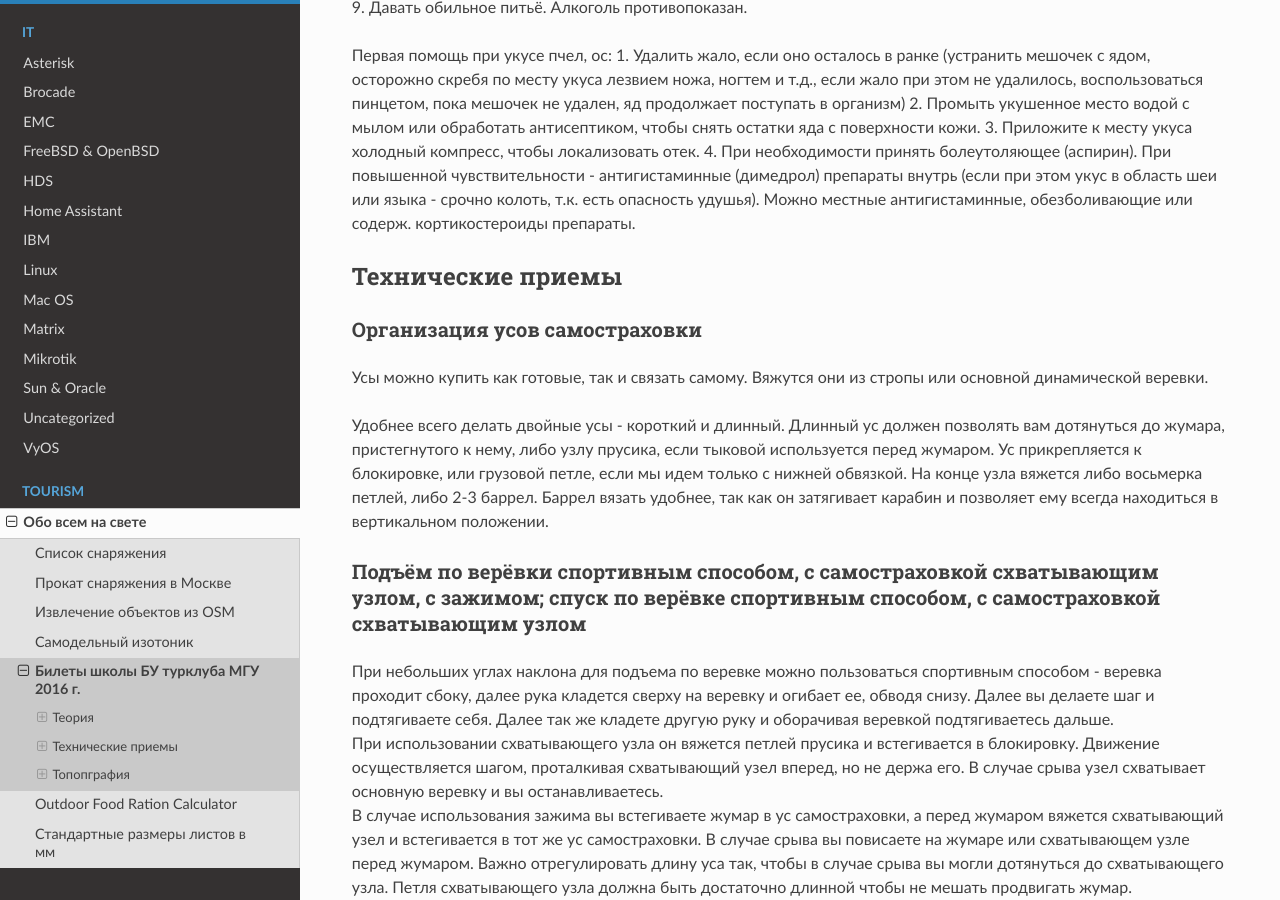
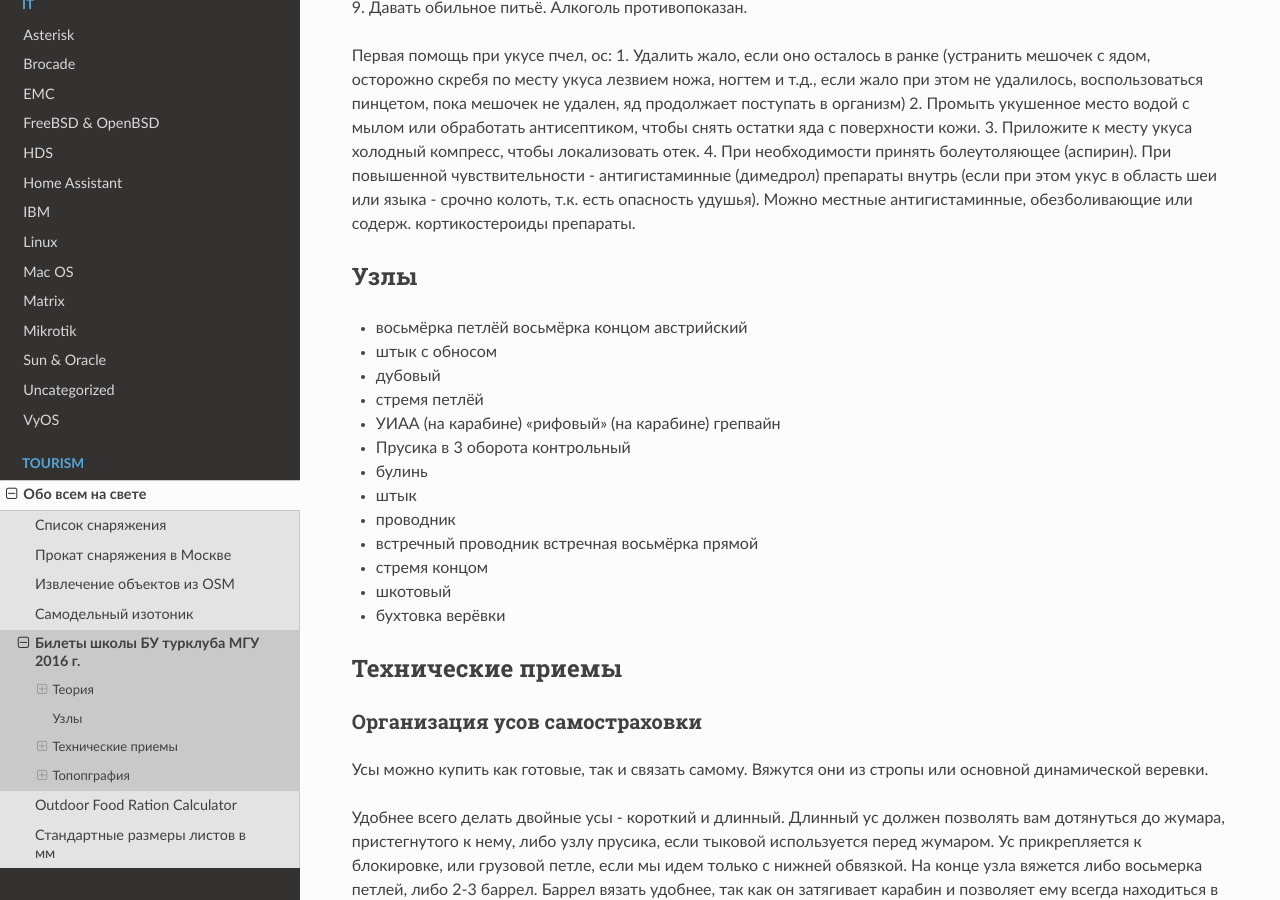
Before and after one commit to jeffscrum/jeffscrum.github.io, a Sphinx documentation site: the page built from source/tourism/mgu-bu-exam.rst, in a window 1280 px wide and 900 px high, scrolled down 31072 px. Built offline with Sphinx 7.4.7 and the Read the Docs theme 2.0.0, drawn with Linux system fonts in a browser that asks for light colours.

Commit message:
Update mgu-bu-exam.rst

```diff
--- a/source/tourism/mgu-bu-exam.rst
+++ b/source/tourism/mgu-bu-exam.rst
@@ -1645,6 +1645,25 @@
 3. Приложите к месту укуса холодный компресс, чтобы локализовать отек.
 4. При необходимости принять болеутоляющее (аспирин). При повышенной чувствительности - антигистаминные (димедрол) препараты внутрь (если при этом укус в область шеи или языка - срочно колоть, т.к. есть опасность удушья). Можно местные антигистаминные, обезболивающие или содерж. кортикостероиды препараты.
 
+
+Узлы
+----
+
+- восьмёрка петлёй восьмёрка концом австрийский
+- штык с обносом
+- дубовый
+- стремя петлёй
+- УИАА (на карабине) «рифовый» (на карабине) грепвайн
+- Прусика в 3 оборота контрольный
+- булинь
+- штык
+- проводник
+- встречный проводник встречная восьмёрка прямой
+- стремя концом
+- шкотовый
+- бухтовка верёвки
+
+
 Технические приемы
 ------------------
 
@@ -1655,33 +1674,20 @@
 
 Удобнее всего делать двойные усы - короткий и длинный. Длинный ус должен позволять вам дотянуться до жумара, пристегнутого к нему, либо узлу прусика, если тыковой используется перед жумаром. Ус прикрепляется к блокировке, или грузовой петле, если мы идем только с нижней обвязкой. На конце узла вяжется либо восьмерка петлей, либо 2-3 баррел. Баррел вязать удобнее, так как он затягивает карабин и позволяет ему всегда находиться в вертикальном положении.
 
+
 Подъём по верёвки спортивным способом, с самостраховкой схватывающим узлом, с зажимом; спуск по верёвке спортивным способом, с самостраховкой схватывающим узлом
 ~~~~~~~~~~~~~~~~~~~~~~~~~~~~~~~~~~~~~~~~~~~~~~~~~~~~~~~~~~~~~~~~~~~~~~~~~~~~~~~~~~~~~~~~~~~~~~~~~~~~~~~~~~~~~~~~~~~~~~~~~~~~~~~~~~~~~~~~~~~~~~~~~~~~~~~~~~~~~~~~~~~~~~~~~~
 
-| При небольших углах наклона для подъема по веревке можно пользоваться
-  спортивным способом - веревка проходит сбоку, далее рука кладется
-  сверху на веревку и огибает ее, обводя снизу. Далее вы делаете шаг и
-  подтягиваете себя. Далее так же кладете другую руку и оборачивая
-  веревкой подтягиваетесь дальше.
-| При использовании схватывающего узла он вяжется петлей прусика и
-  встегивается в блокировку. Движение осуществляется шагом, проталкивая
-  схватывающий узел вперед, но не держа его. В случае срыва узел
-  схватывает основную веревку и вы останавливаетесь.
-| В случае использования зажима вы встегиваете жумар в ус самостраховки,
-  а перед жумаром вяжется схватывающий узел и встегивается в тот же ус
-  самостраховки. В случае срыва вы повисаете на жумаре или схватывающем
-  узле перед жумаром. Важно отрегулировать длину уса так, чтобы в случае
-  срыва вы могли дотянуться до схватывающего узла. Петля схватывающего
-  узла должна быть достаточно длинной чтобы не мешать продвигать жумар.
-| Для спуска спортивным способом вы берете веревку в руки и заводите ее
-  за спину, при этом оборачивая руки веревкой. Скорость контролируется
-  путем большего или меньшего сжимания веревки, Трение веревки
-  происходит об руки и куртку.
-| При дюльфере веревка заправляется в спусковое устройство. Схватывающий
-  узел распологается чуть выше спускового устройства и встегивается в
-  блокировку. При спуске вы продвигаете рукой узел. Важно держать левую
-  руку большим пальцем к себе, так как в этом случае при срыве вы не
-  схватите рукой за узел.
+При небольших углах наклона для подъема по веревке можно пользоваться спортивным способом - веревка проходит сбоку, далее рука кладется сверху на веревку и огибает ее, обводя снизу. Далее вы делаете шаг и подтягиваете себя. Далее так же кладете другую руку и оборачивая веревкой подтягиваетесь дальше.
+
+При использовании схватывающего узла он вяжется петлей прусика и встегивается в блокировку. Движение осуществляется шагом, проталкивая схватывающий узел вперед, но не держа его. В случае срыва узел схватывает основную веревку и вы останавливаетесь.
+
+В случае использования зажима вы встегиваете жумар в ус самостраховки, а перед жумаром вяжется схватывающий узел и встегивается в тот же ус самостраховки. В случае срыва вы повисаете на жумаре или схватывающем узле перед жумаром. Важно отрегулировать длину уса так, чтобы в случае срыва вы могли дотянуться до схватывающего узла. Петля схватывающего узла должна быть достаточно длинной чтобы не мешать продвигать жумар.
+
+Для спуска спортивным способом вы берете веревку в руки и заводите ее за спину, при этом оборачивая руки веревкой. Скорость контролируется путем большего или меньшего сжимания веревки, Трение веревки происходит об руки и куртку.
+
+При дюльфере веревка заправляется в спусковое устройство. Схватывающий узел распологается чуть выше спускового устройства и встегивается в блокировку. При спуске вы продвигаете рукой узел. Важно держать левую руку большим пальцем к себе, так как в этом случае при срыве вы не схватите рукой за узел.
+
 
 Cпуск по верёвке на спусковом устройстве с самостраховкой схватывающим узлом, самостраховка и движение на траверсе
 ~~~~~~~~~~~~~~~~~~~~~~~~~~~~~~~~~~~~~~~~~~~~~~~~~~~~~~~~~~~~~~~~~~~~~~~~~~~~~~~~~~~~~~~~~~~~~~~~~~~~~~~~~~~~~~~~~~
@@ -1690,16 +1696,19 @@ Cпуск по верёвке на спусковом устройстве с с
 
 При траверсе используются техника скользящего карабина. Допускается его использование как на блокировке, так и на усах. В случае необходимости перестегивания очень удобно использовать оба уса самостраховки для того чтобы не терять точку страховки.
 
+
 Организация перил (станции на одной надёжной опоре)
 ~~~~~~~~~~~~~~~~~~~~~~~~~~~~~~~~~~~~~~~~~~~~~~~~~~~
 
 Точка страховки может быть организована как использованием веревки, так и использованием стропы. Стропа обводится вокруг опоры и защелкивается мастер-карабином. Угол веревок в мастер-карабине должен быть не более 60 градусов. Далее в полученную точку можно встегнуть веревку при помощи узла восьмерки и карабина. В случае организации точки страховки той же веревкой что и сами перила возможно использование узла "давка" или "карабинная удавка" или "булинь". При скидывании веревки сверху нужно не забыть завязать стоппер на конце веревки (восьмерку)
 
+
 Cнятие перил
 ~~~~~~~~~~~~
 
 Для снятия перил необходимо выбрать веревку наверх, после чего развязать узел и сбухтовать веревку. В случае если мы производим спуск, то последний спускающийся связывает страховочную веревку и перильную дубовым узлом или состегивает две петли карабином (петли вяжутся восьмерками), проверяет что веревка не запуталась и на ней отсутствуют дополнительные узлы; заводит узел с одной стороны от опоры. Далее он осуществляет спуск по сдвоенной веревке, после чего перила стягиваются за ту веревку, узел на которой расположен ниже точки опоры.
 
+
 Организация связки для движения по пологому закрытому леднику
 ~~~~~~~~~~~~~~~~~~~~~~~~~~~~~~~~~~~~~~~~~~~~~~~~~~~~~~~~~~~~~
 
@@ -1707,26 +1716,31 @@ Cнятие перил
 
 В каждой точке куда встегивается человек вяжется узел среднего. Рюкзак каждого участника прикрепляется за самостраховку к веревке. Первый и последний участник связки вяжут для этого по дополнительному австрияку. Первый и последний участник связки так же несут дополнительно ледобур, который будет использоваться для закрепления веревки в случае срыва связки. Ледоруб крепится к усу самостраховки.
 
+
 Верхняя страховка
 ~~~~~~~~~~~~~~~~~
 
 При верхней страховке веревка закреплена в верхней точке препятствия и попровну свешена вниз. Лезущий участник ввязывает (встегивает) веревку в блокировку или нижнюю грузовую петлю (зависит от наличия рюкзака). Страхующий участник встает на самостраховку, после чего осуществляет страховку лезущего с использованием страховочного устройства (восьмерка/корзинка), либо осуществляет страховку лезущего через страховочное устройство закрепленное на станции, так же находясь на самостраховке. Далее после вопроса и подтверждения о том что страхующий готов начинается движение участника, страхующий же выбирает веревку следя за отсутствуем провиса.
 
+
 Нижняя страховка
 ~~~~~~~~~~~~~~~~
 
 Страхующий встает на самостраховку. Лезущий встегивает или ввязывает веревку в блокировку или грузовую петлю. После получения подтверждения что страхующий готов можно начинать движение.
 
+
 Подъем пострадавшего
 ~~~~~~~~~~~~~~~~~~~~
 
 Для подъема пострадавшего спасатель закрепляет на нем две веревки (основную и страховочную), встегивая их в грузовую петлю беседки. После чего дает команду и участники наверху начинают выбирать веревку одновременно, пропустив ее через спусковые устройства. Для организации страховки наверху используются схватывающие узлы. Они закреплены чуть ниже спусковых устройств и крепятся к станции. В случае ЧС и отпускании веревки обоими поднимающими пострадавший зависнет на обоих схватывающих узлах. В случае если вес пострадавшего большой и сил поднимающих недостаточно, то может использоваться подъем длинным блоком, либо организация полиспаста.
 
+
 Спуск пострадавшего
 ~~~~~~~~~~~~~~~~~~~
 
 Первый спускается спасатель, который поможет потом освободить пострадавшего от веревки. Далее обе веревки (перила и страховка) выбираеются наверх. Обе веревки пропускаются через спусковые устройства закрепленные на станции и пристегиваются к пострадавшему. На обеих веревка чуть ниже спусковых устройств вяжутся схватывающие узлы, которые пристегиваются так же к станции. По команде оба спускающих начинают одновременный плавный спуск пострадавшего. По прибытии к спасателю пострадавшего отстегивают от веревки.
 
+
 Cтраховка лидера при переправе вброд, по бревну
 ~~~~~~~~~~~~~~~~~~~~~~~~~~~~~~~~~~~~~~~~~~~~~~~
 
@@ -1734,15 +1748,18 @@ Cтраховка лидера при переправе вброд, по бре
 
 В случае преправы через бревно оба страхующих расположены симметрично по разные стороны от бревна и выдаеют веревку лидеру. В случае падения лидера нужно что-то делать и я не знаю что именно =)
 
+
 Организация навесной переправы и движение по ней
 ~~~~~~~~~~~~~~~~~~~~~~~~~~~~~~~~~~~~~~~~~~~~~~~~
 
 Для организации навесной переправы лидер отправляется вброд через реку с двумя веревками, за которые осуществляется его же страховка. Одна из которых сложена пополам (далее основная веревка) По прибытию на противоположный берег лидер закреплеяет на опоре два конца основной веревки используя узел штык. Вторая же веревка(далее страховка) фиксируется на опоре карабинной удавкой. После чего оставшиеся члены команды натягивают двойную основную веревку пользуясь полиспастом. Страховочная веревка вторым концом тае же закрепляется за опору, а в середине вяжется узел среднего. Каждый из участников пристегивается к основной веревке карабином закрепленным в грузовой петле и блокировке, после чего туда же закрепляется страховочная веревка. Участник начинает движение, страхующие выбирают или выдают веревку соответствующе. Последний преправляющийся закрепляет конец страховочной веревки в карабинных удавках основной веревки на исходном берегу. После его переправы на целевой берег узел основной веревки развязывают и при помощи страховочной веревки сдергивают основную.
 
+
 Организация и прохождение перил для брода, переправы по бревну
 ~~~~~~~~~~~~~~~~~~~~~~~~~~~~~~~~~~~~~~~~~~~~~~~~~~~~~~~~~~~~~~
 
 Лидер переправляется на целевой берег вброд со страховкой (две веревки к спине). Далее он закрепляет перильную веревку на опоре используя узел штык. Страховочная веревка фиксируется к опоре карабинной удавкой. Далее члены команды руками натягивают основную веревку насколько у них хватает сил и фиксируют ее при помощи карабинной удавки. Страховосная веревка за карабинную удавку так же цепляется к опоре на исходном берегу. В сцентре страховочной веревки вяжется узел среднего. Далее каждый участник встегивается к перилам в карабин блокировки, туда же встегивается карабин страховочной веревки. Участник переправляется на другую сторону, страхующие - страхуют его. Последний участник расправляет страховочную веревку и перестгивает карабин страховочной веревки к карабинной удавке основной веревки, после чего переправляется на целевой берег. Далее развязывают узел на основной вереве целевого берега, после чего при помощи страховочной веревки производят сдергивание основной веревки.
+
 
 Топопграфия
 -----------
@@ -1793,6 +1810,7 @@ Cтраховка лидера при переправе вброд, по бре
    минуты равна 3,7 см. Значит, масштаб карты будет 1 : 50 000, т. е.
    один см на карте соответствует 0,5 км на местности.
 
+
 Определить высоту сечения
 ~~~~~~~~~~~~~~~~~~~~~~~~~
 
@@ -1800,15 +1818,18 @@ Cтраховка лидера при переправе вброд, по бре
 
 Находим ближайшую изолинию с подписанной высотой или объект с известной высотой (река, дорога, дерево, вершина и тд) и считаем от нее количество горизонталей либо в +, либо в -. Не забываем смотреть бергштрихи.
 
+
 Определить расстояние между объектами
 ~~~~~~~~~~~~~~~~~~~~~~~~~~~~~~~~~~~~~
 
 Расстояние можно определить по линейке, либо же нитке или курвиметру. Считаем сколько см и умножаем на масштаб карты. Масштаб карты подписан снизу, либо же высчитывается отбросом двух 00 из подписанного значения.
 
+
 Определить перепад высот между объектами
 ~~~~~~~~~~~~~~~~~~~~~~~~~~~~~~~~~~~~~~~~
 
 Аналогично предыдущему. Зная высоту объекта А, считаем количество горизонталей до объекта В
+
 
 Определить видность объекта из точки
 ~~~~~~~~~~~~~~~~~~~~~~~~~~~~~~~~~~~~
@@ -1860,27 +1881,32 @@ Cтраховка лидера при переправе вброд, по бре
   здание), надо к отметке места, на котором он стоит, прибавить его
   высоту.
 
+
 Определить крутизну склона
 ~~~~~~~~~~~~~~~~~~~~~~~~~~
 
 Определить крутизну склона можно по изолиниям. Чем изолинии ближе друг к другу - тем склон круче. Максимальная крутизна ската, изображаемая
 горизонталями, не превышает 45°. Скаты круче 45° изображаются условными знаками.
 
+
 Оценить время прохождения участка
 ~~~~~~~~~~~~~~~~~~~~~~~~~~~~~~~~~
 
 Тут все зависит от конкретного случая. Нужно посмотреть что ожидает нас на пути, подъем или спуск, болота или лес и тд. Скорость движения зависит от рельефа и прочего. По дорогам средняя скорость пешихода 5 км/ч, по лесной просеке - 3 км/ч
 
+
 Описать, что видно из точки
 ~~~~~~~~~~~~~~~~~~~~~~~~~~~
 
 Тут все зависит от погоды и высоты. Рассчитываем аналогично предыдущему.
 
+
 Проложить маршрут между точками, описать ориентиры проложить маршрут по текстовому описанию
 ~~~~~~~~~~~~~~~~~~~~~~~~~~~~~~~~~~~~~~~~~~~~~~~~~~~~~~~~~~~~~~~~~~~~~~~~~~~~~~~~~~~~~~~~~~~
 
 Тут уже по ситуации и описанию делаем.
 
+
 Найти место для (лагеря, технической тренировки, ...) определить характеристики объектов (по условным знакам) определить азимут из точки на объект
 ~~~~~~~~~~~~~~~~~~~~~~~~~~~~~~~~~~~~~~~~~~~~~~~~~~~~~~~~~~~~~~~~~~~~~~~~~~~~~~~~~~~~~~~~~~~~~~~~~~~~~~~~~~~~~~~~~~~~~~~~~~~~~~~~~~~~~~~~~~~~~~~~~~
 
@@ -1890,6 +1916,7 @@ Cтраховка лидера при переправе вброд, по бре
 
 Азимут - угол между северным магнитным полюсом и вашим объектом. Распологаем пластину компаса на карте так, чтобы край пластины был расположен на объект. Далее поворачиваем колбу так, чтобы линии нанесенные снизу были параллельны северным линиям карты, а нулевая отметка шкалы направлена на север. Осевая линия пластины компаса и будет показывать нам азимут. ! Для определения азимута на карте не смотрим на стрелку ! Помните что азимут всегда отсчитывается по часовой стрелке!
 
+
 Определить точку стояния методом обратных азимутов; определить линии хребтов
 ~~~~~~~~~~~~~~~~~~~~~~~~~~~~~~~~~~~~~~~~~~~~~~~~~~~~~~~~~~~~~~~~~~~~~~~~~~~~
 
```
